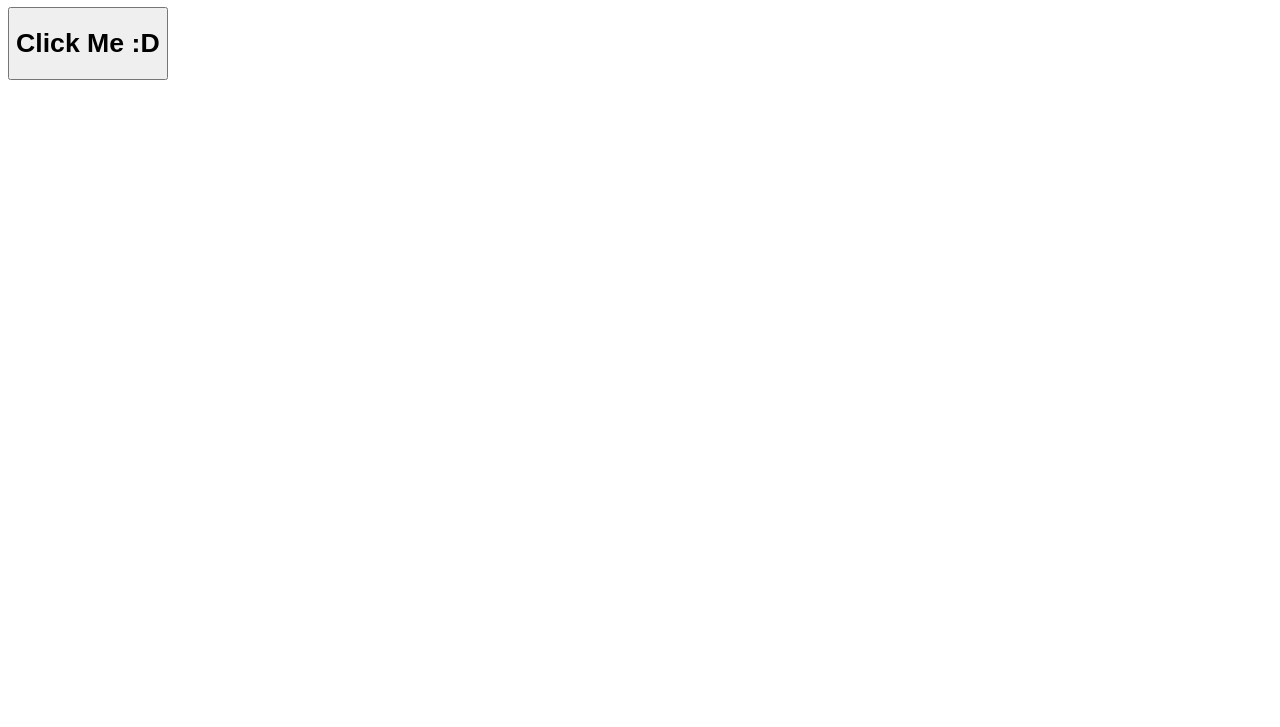
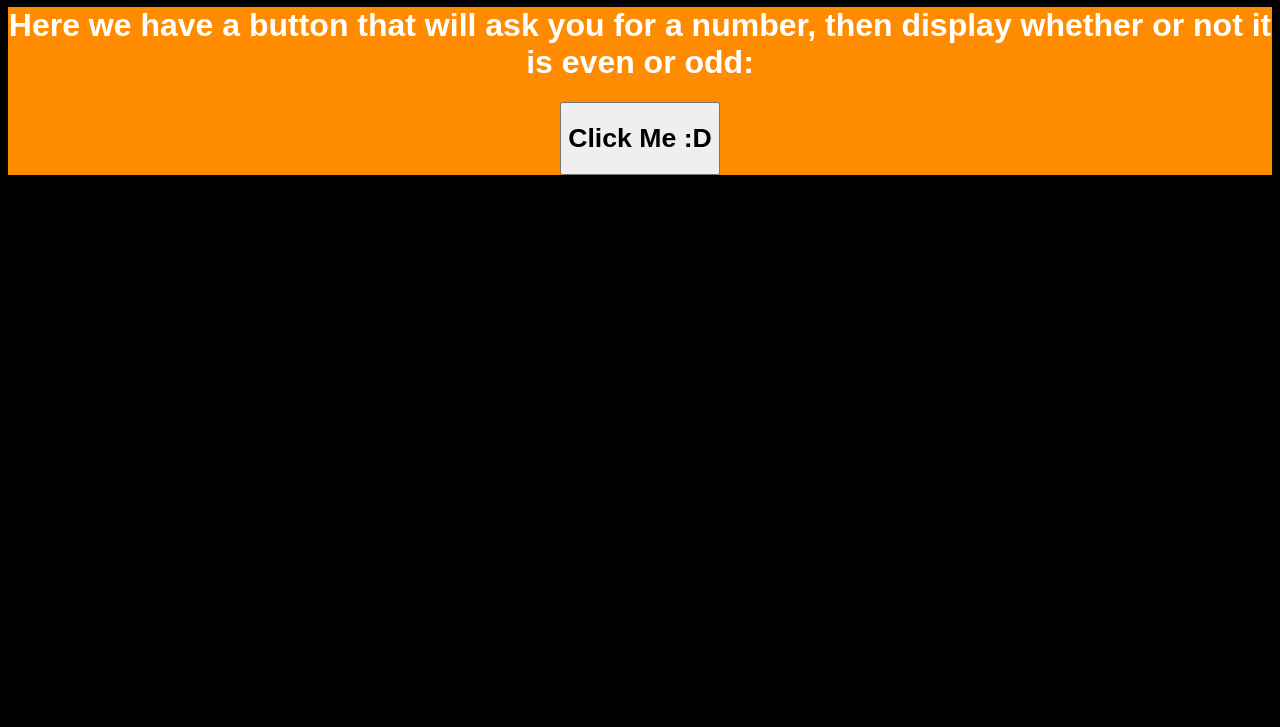
Before and after one commit to K-SIMMONS/javascript-basics-and-examples, a plain HTML site: page index.html in a window 1280 px wide. Shown: the part 73-800 px from the top of the page. Drawn offline with Linux system fonts and the light colour scheme.

Commit message:
added some javascript

```diff
--- a/index.html
+++ b/index.html
@@ -4,6 +4,7 @@
     <meta charset="UTF-8">
     <meta http-equiv="X-UA-Compatible" content="IE=edge">
     <meta name="viewport" content="width=device-width, initial-scale=1.0">
+    <link rel="stylesheet" href="./styles.css">
     <title>Document</title>
 </head>
 <body>
@@ -11,7 +12,8 @@
         <h1>Welcome! Let's learn some Javascript together!</h1>
     </div>
 
-    <div class="my_box">
+    <div class="my_box odd_even_cont">
+        <h1>Here we have a button that will ask you for a number, then display whether or not it is even or odd:</h1>
         <button onclick="oddEvenBtn()"><h1>Click Me :D</h1></button>
     </div>
 
--- a/styles.css
+++ b/styles.css
@@ -0,0 +1,15 @@
+body{
+    background-color: black;
+    font-family: Arial, Helvetica, sans-serif;
+
+}
+
+.my_box{
+    color: white;
+    text-align: center;
+}
+
+.odd_even_cont{
+    background-color: darkorange;
+
+}
```
Also changed, not shown: index.js (+63 -0 lines).
